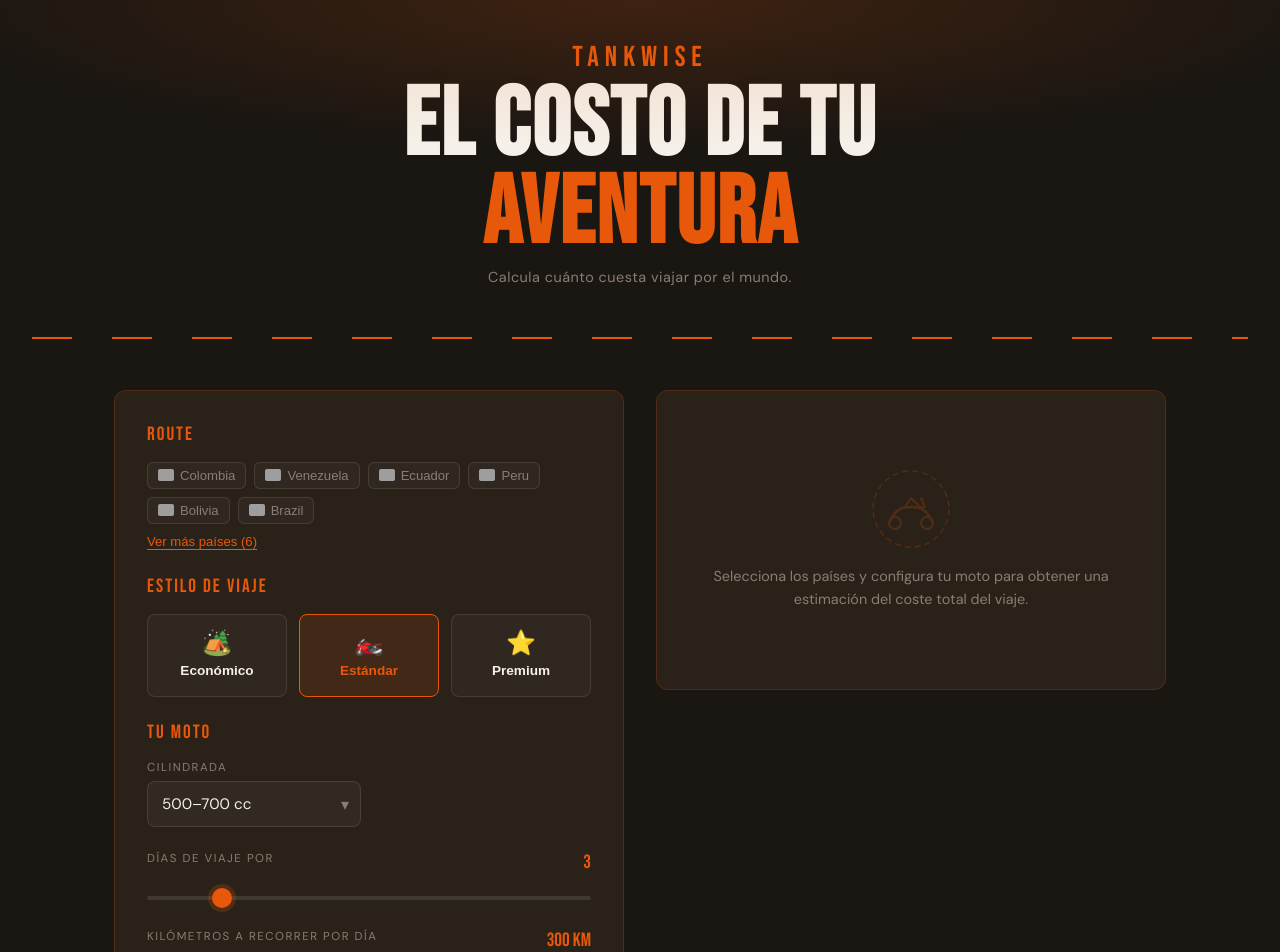
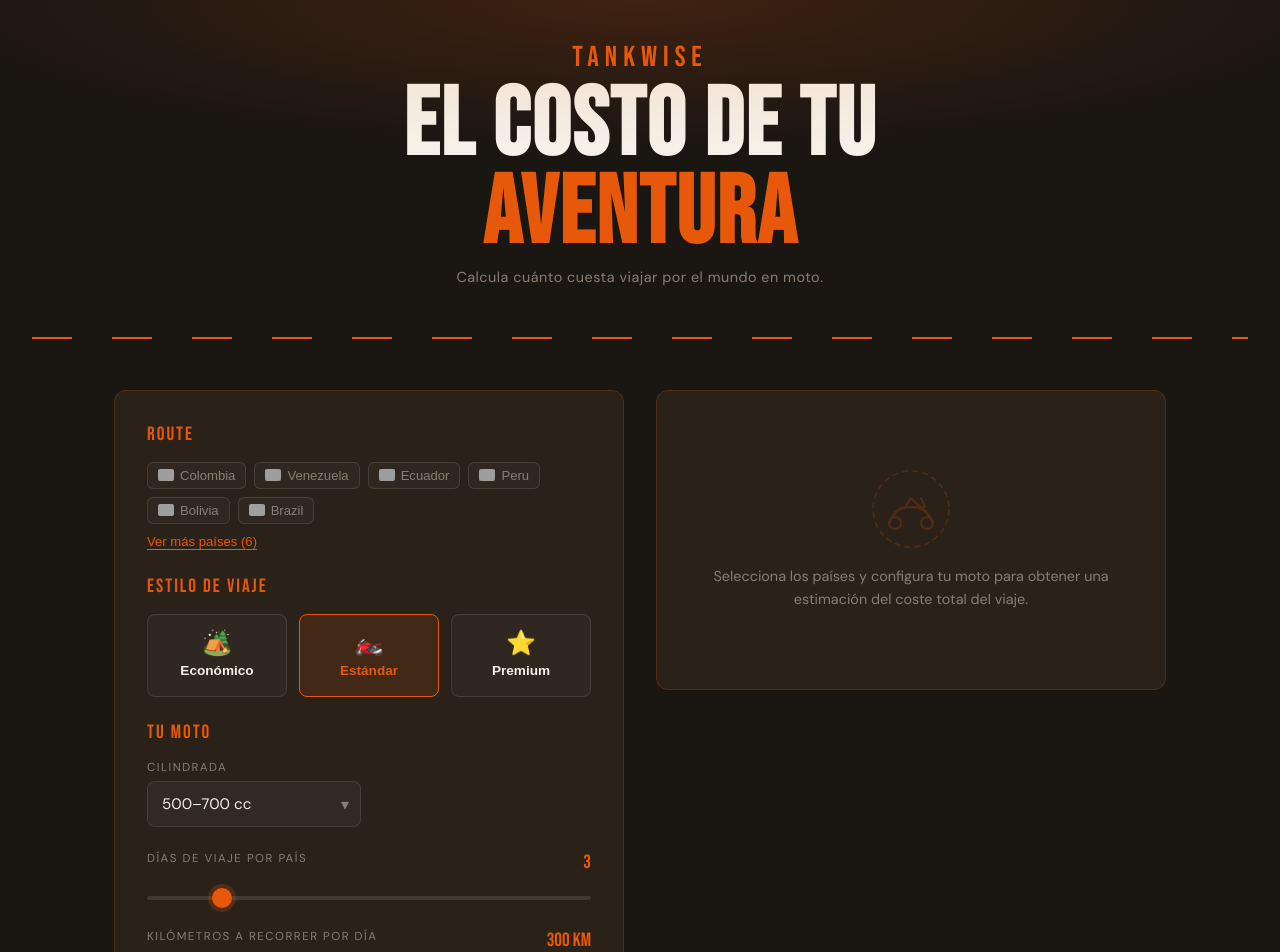
Before and after one commit to swlozano/ow-flag-web, a Next.js app: page / in a window 1280 px wide. Shown: the top 952 px of the page. Built offline with nearby package versions, Linux system fonts and the light colour scheme; grey boxes are pictures that could not be loaded.

Commit message:
feat: change label

```diff
--- a/app/page.tsx
+++ b/app/page.tsx
@@ -82,7 +82,7 @@ export default function Home() {
           <span style={{ color: '#E8580A', display: 'block' }}>AVENTURA</span>
         </h1>
         <p style={{ color: '#8A7D72', fontSize: '0.9rem', letterSpacing: '0.5px', marginBottom: '2.5rem' }}>
-          Calcula cuánto cuesta viajar por el mundo.
+          Calcula cuánto cuesta viajar por el mundo en moto.
         </p>
         <div className="road" />
       </header>
--- a/components/RouteForm.tsx
+++ b/components/RouteForm.tsx
@@ -173,7 +173,7 @@ export default function RouteForm({ onResult }: Props) {
       {/* Días */}
       <div>
         <div style={{ display: 'flex', justifyContent: 'space-between', marginBottom: '10px' }}>
-          <span style={labelStyle}>Días de viaje por </span>
+          <span style={labelStyle}>Días de viaje por país</span>
           <span style={{ fontFamily: 'Bebas Neue, sans-serif', fontSize: '1.2rem', color: '#E8580A' }}>{dias}</span>
         </div>
         <input
```
